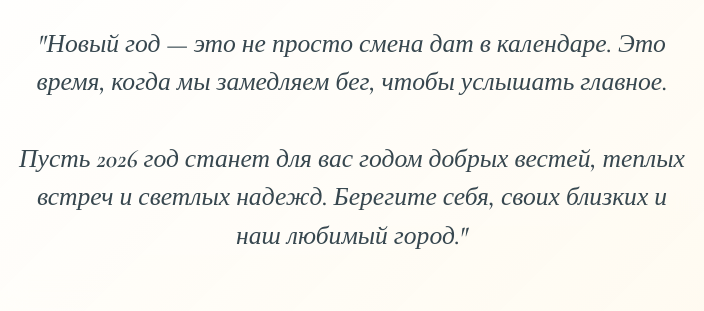
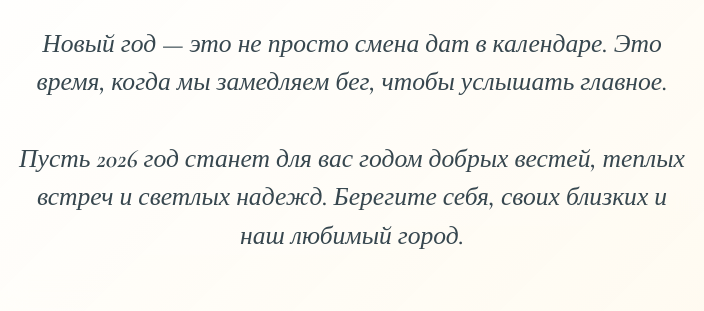
Before and after one commit to admintogliatti/card, a plain HTML site: page index.html in a window 1280 px wide. Shown: the part 648-959 px from the top of the page, 288-992 px from the left. Drawn offline with nearby package versions, Linux system fonts and the light colour scheme.

Commit message:
Update index.html

```diff
--- a/index.html
+++ b/index.html
@@ -269,9 +269,9 @@
             <div class="magic-text-block">
                 <div class="magic-icon">✨</div>
                 <div class="text-content">
-                    "Новый год — это не просто смена дат в календаре. Это время, когда мы замедляем бег, чтобы услышать главное.
+                    Новый год — это не просто смена дат в календаре. Это время, когда мы замедляем бег, чтобы услышать главное.
                     <br><br>
-                    Пусть 2026 год станет для вас годом добрых вестей, теплых встреч и светлых надежд. Берегите себя, своих близких и наш любимый город."
+                    Пусть 2026 год станет для вас годом добрых вестей, теплых встреч и светлых надежд. Берегите себя, своих близких и наш любимый город.
                 </div>
             </div>
         </section>
```
